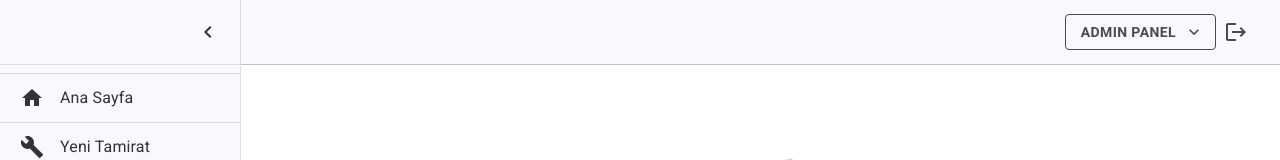
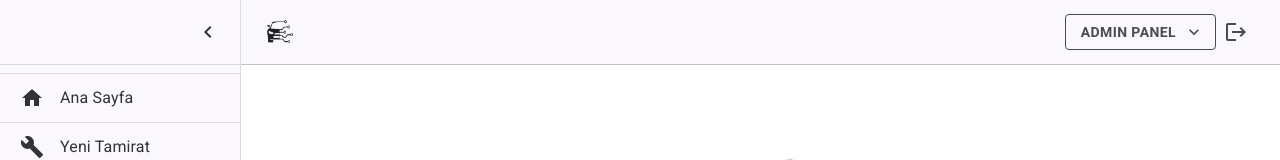
Before and after one commit to Berkangngr/cars-app, a React (Vite) app: page /report/stockReport in a window 1280 px wide. Shown: the top 160 px of the page. Built offline with nearby package versions, Linux system fonts and the light colour scheme; no server answers.

Commit message:
Update Layout.tsx

```diff
--- a/src/components/Layout.tsx
+++ b/src/components/Layout.tsx
@@ -5,7 +5,7 @@ import Sidebar from '../components/Sidebar';
 const drawerWidth = 240;
 
 const Layout = ({ children }: { children: React.ReactNode }) => {
-  const [drawerOpen, setDrawerOpen] = React.useState(true);
+  const [drawerOpen, setDrawerOpen] = React.useState(false);
 
   return (
     <div style={{ height: '100vh', display: 'flex', flexDirection: 'column' }}>
```
